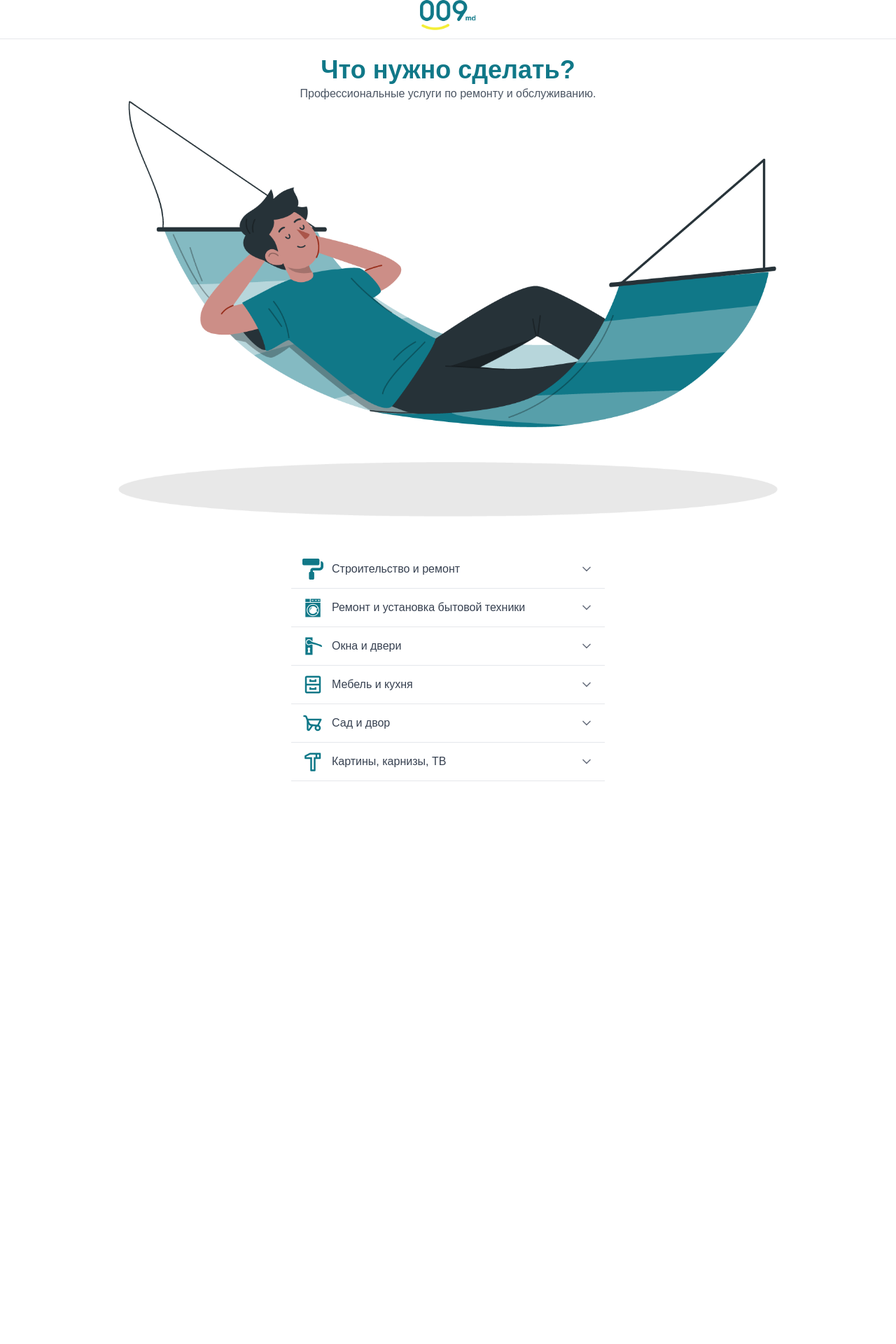
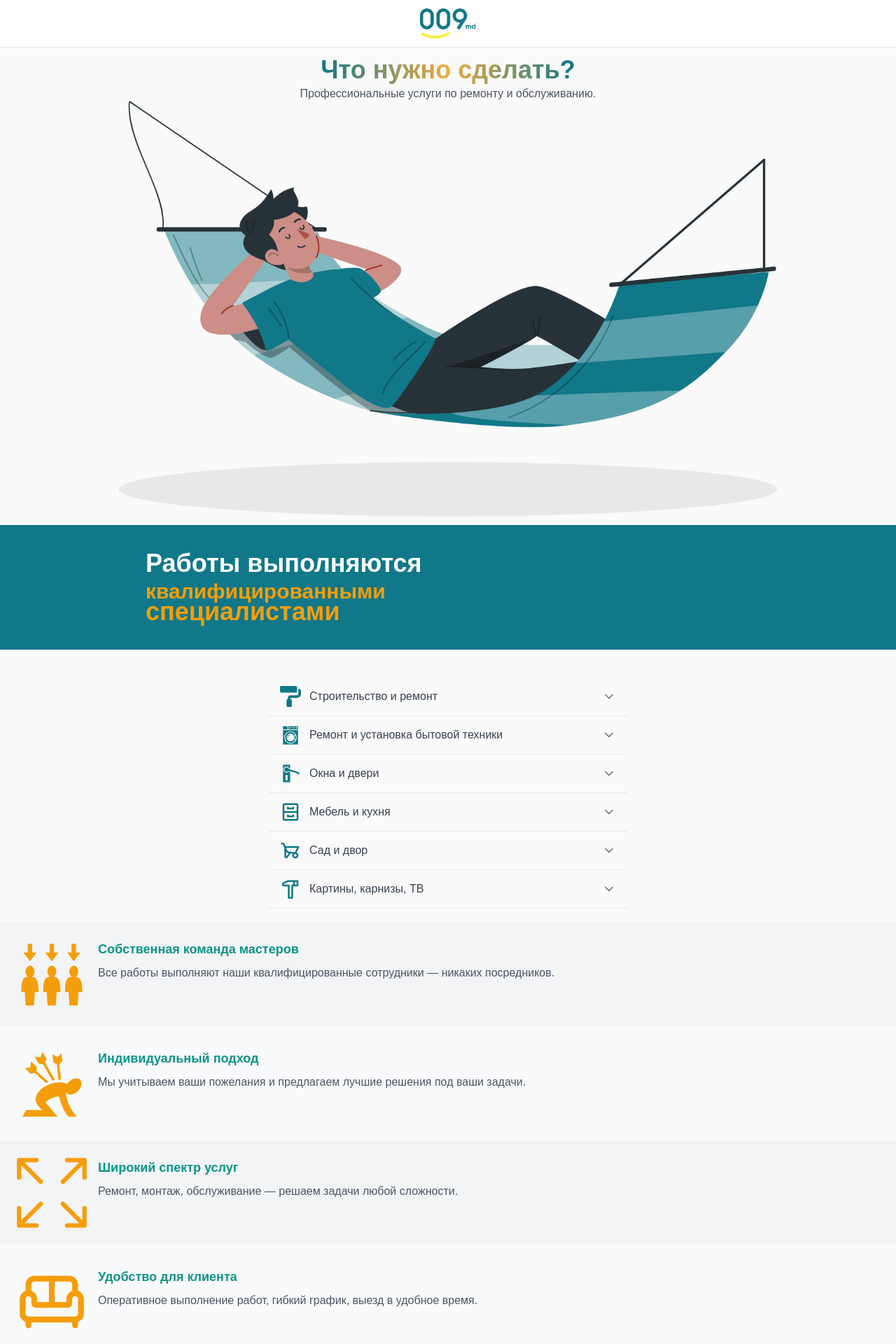
Before and after one commit to broccolipro/task-app, a Next.js app: page / in a window 1280 px wide. Shown: the top 1920 px of the page at 70% size. Before the commit the page ends 1124 px from the top, so only its background shows below. Built offline with nearby package versions, Linux system fonts and the light colour scheme.

Commit message:
stable 2

```diff
--- a/app/components/CategoryItem.tsx
+++ /dev/null
@@ -1,15 +0,0 @@
-import {TfiPaintRoller} from "react-icons/tfi";
-import React from "react";
-
-export default function CategoryItem({title, icon}) {
-    return (
-        <div className='border-b flex p-3 gap-3 items-center'>
-            {icon}
-            <span className='text-base'>{title}</span>
-        </div>
-    )
-}
-
-const obj = {
-    icon: TfiPaintRoller
-}
--- a/app/components/CategoryList.tsx
+++ b/app/components/CategoryList.tsx
@@ -42,7 +42,7 @@ export default function CategoryList() {
         }
     }, [activeCategory]);
     return (
-        <div className="w-full max-w-md mx-auto">
+        <div className="w-full max-w-lg mx-auto">
             {items.map((category) => {
                 const isActive = activeCategory === category.id;
 
@@ -80,7 +80,7 @@ export default function CategoryList() {
                             <div className="overflow-hidden">
                                 <ul className={`bg-gray-50 px-12 py-2 transform transition-transform duration-200 ${
                                     isActive ? 'translate-y-0' : '-translate-y-2'
-                                } list-disc `}>
+                                } list-disc text-gray-600`}>
                                     {category.options.map((item, index) => (
                                         <li
                                             key={index}
--- /dev/null
+++ b/app/components/ListTitle.tsx
@@ -0,0 +1,32 @@
+export default function ListTitle() {
+    return (
+        <div className="w-full  py-8">
+            <div className="max-w-4xl mx-auto px-4">
+                {/* Контейнер с фоновым элементом */}
+                <div className="relative">
+
+                    {/* Заголовок */}
+                    <div className="relative">
+                        <h2 className="text-4xl font-bold leading-tight">
+                            <span className="text-white">Работы выполняются</span>
+                            <br/>
+                            <div className='' >
+                                <span className=" block text-amber-500 text-3xl -mb-3">квалифицированными</span>
+                                <span className=" block text-amber-500">специалистами</span>
+                            </div>
+
+                        </h2>
+                    </div>
+
+                    {/* Линия под заголовком */}
+                    {/*<div className="mt-6 flex items-center gap-4">*/}
+                    {/*    <div className="w-16 h-1 bg-teal-600"></div>*/}
+                    {/*    <p className="text-gray-600 text-lg">*/}
+                    {/*        Гарантия качества на все виды работ*/}
+                    {/*    </p>*/}
+                    {/*</div>*/}
+                </div>
+            </div>
+        </div>
+    )
+}
--- /dev/null
+++ b/app/components/WhyWe.tsx
@@ -0,0 +1,64 @@
+import {GiArrowed, GiTeamDowngrade} from "react-icons/gi";
+import {BsArrowsFullscreen} from "react-icons/bs";
+import {LuSofa} from "react-icons/lu";
+import {AiOutlineSafetyCertificate} from "react-icons/ai";
+
+
+export default function WhyWe() {
+    return (
+        <div>
+            {benefits.map((benefit, index) => (
+                <div
+                    key={index}
+                    className={`p-6 mb-2 ${
+                        index % 2 === 0
+                            ? 'bg-gray-100' // Более серый для четных
+                            : 'bg-gray-50'  // Менее серый для нечетных
+                    } flex gap-4`}
+                >
+                    {benefit.icon}
+                    <div>
+                        <h3 className="font-bold text-lg mb-2 text-teal-600">
+                            {benefit.title}
+                        </h3>
+                        <p className="text-gray-600">
+                            {benefit.description}
+                        </p>
+                    </div>
+                </div>
+
+            ))}
+        </div>
+    )
+}
+
+const size = 100;
+const color = 'rgb(245,158,11)';
+
+const benefits = [
+    {
+        title: "Собственная команда мастеров",
+        description: "Все работы выполняют наши квалифицированные сотрудники — никаких посредников.",
+        icon: <GiTeamDowngrade size={size} color={color}/>
+    },
+    {
+        title: "Индивидуальный подход",
+        description: "Мы учитываем ваши пожелания и предлагаем лучшие решения под ваши задачи.",
+        icon: <GiArrowed size={size} color={color}/>
+    },
+    {
+        title: "Широкий спектр услуг",
+        description: "Ремонт, монтаж, обслуживание — решаем задачи любой сложности.",
+        icon: <BsArrowsFullscreen size={size} color={color}/>
+    },
+    {
+        title: "Удобство для клиента",
+        description: "Оперативное выполнение работ, гибкий график, выезд в удобное время.",
+        icon: <LuSofa size={size} color={color}/>
+    },
+    {
+        title: "Надежность и доверие",
+        description: "Работаем на репутацию, придерживаемся сроков и договоренностей.",
+        icon: <AiOutlineSafetyCertificate size={size} color={color}/>
+    }
+];
--- a/app/layout.tsx
+++ b/app/layout.tsx
@@ -14,8 +14,8 @@ const geistMono = localFont({
 });
 
 export const metadata: Metadata = {
-  title: "Create Next App",
-  description: "Generated by create next app",
+  title: "009",
+  description: "Professional help",
 };
 
 export default function RootLayout({
--- a/app/page.tsx
+++ b/app/page.tsx
@@ -5,14 +5,16 @@ import {BiCabinet} from "react-icons/bi";
 import {TbGardenCart} from "react-icons/tb";
 import {RiHammerLine} from "react-icons/ri";
 import CategoryList from "@/app/components/CategoryList";
+import WhyWe from "@/app/components/WhyWe";
+import ListTitle from "@/app/components/ListTitle";
 
 export default function Home() {
 
     return (
-        <div className='bg-[#F2F2g7] h-screen'>
-            <header className='border-b pb-3 bg-white'>
+        <div className=' h-screen '>
+            <header className='border-b bg-white'>
                 <div className={' w-full flex justify-center px-4'}>
-                    <img src="/logo-mini.png" alt="" className='w-20 aspect-auto'/>
+                    <img src="/logo-mini.png" alt="" className='w-20 aspect-auto m-3'/>
                     {/*<nav className=' hidden sm:flex '>*/}
 
                     {/*    <ul className='flex gap-3'>*/}
@@ -23,20 +25,35 @@ export default function Home() {
                     {/*</nav>*/}
                 </div>
             </header>
-            <section className='mt-6 px-3 flex flex-col items-center'>
-                <p className='text-4xl break-words whitespace-normal text-center font-bold text-[#107888]'>Что нужно
-                    сделать?</p>
-                <p className='text-center mt-1 text-2sm leading-5 text-gray-600'>Профессиональные услуги по ремонту и
-                    обслуживанию.</p>
-                <img src="/rest.png" alt="" className='w-9/12 aspect-auto'/>
-            </section>
 
-            <section className='mt-10 p-2'>
-                {/*{*/}
-                {/*    items.map(item => <CategoryItem title={item.title} icon={item.icon}  />)*/}
-                {/*}*/}
-                <CategoryList/>
-            </section>
+            <div className='bg-[#fafafa]'>
+                <section className=' p-3 flex flex-col items-center'>
+                    <p className='text-4xl break-words whitespace-normal text-center font-bold bg-gradient-to-r from-[#107888] via-[#EFAC42] to-[#107888] text-transparent bg-clip-text'>
+                        Что нужно сделать?</p>
+                    <p className='text-center mt-1 text-2sm leading-5 text-gray-600'>Профессиональные услуги по ремонту
+                        и
+                        обслуживанию.</p>
+                    <img src="/rest.png" alt="" className='w-9/12 aspect-auto'/>
+                </section>
+
+                <section className={'bg-[#107888]'} >
+                    <ListTitle />
+                </section>
+
+                <section className='mt-10'>
+                    {/*<div className='text-2xl font-semibold mb-5'>Работы выполняются квалфицированными мастерами</div>*/}
+                    <CategoryList/>
+                </section>
+                <section className='my-5' >
+                    <WhyWe/>
+                </section>
+
+            </div>
+
+
+            <footer className=' h-24 border-t'>
+
+            </footer>
         </div>
     );
 };
```
